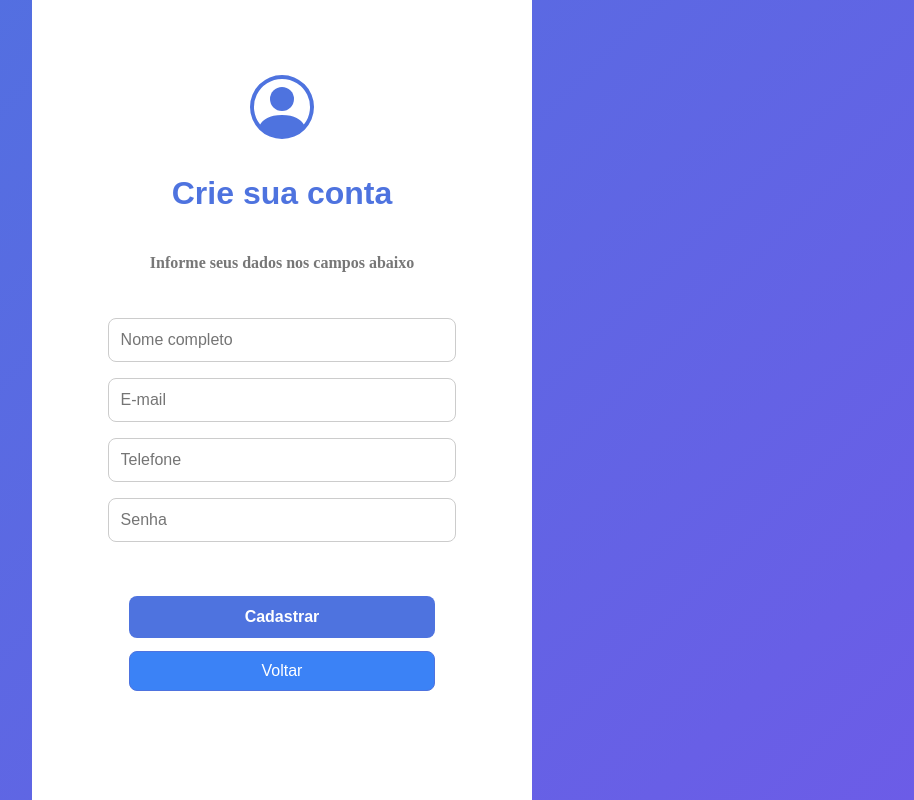
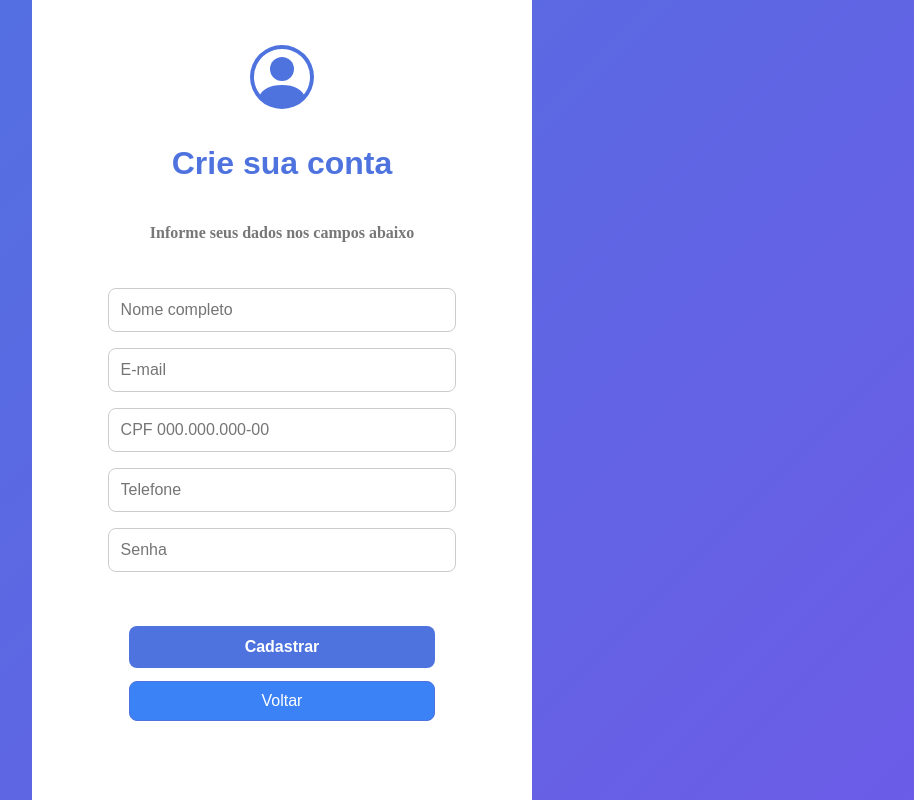
Before and after one commit to Phhenrique3/pet-shop, a Vue app: page /cadastro in a window 1280 px wide. Shown: the whole page, without its empty margins (358-1272 px from the left). Built offline with nearby package versions, Linux system fonts and the light colour scheme.

Commit message:
add campo de cnpj no cadastro

```diff
--- a/src/components/CadastroCliente/CadastroCliente.vue
+++ b/src/components/CadastroCliente/CadastroCliente.vue
@@ -40,6 +40,13 @@
       />
       <input
         class="input-cadastro"
+        v-model="cpf"
+        placeholder="CPF 000.000.000-00"
+        minlength="11"
+        required
+      />
+      <input
+        class="input-cadastro"
         v-model="telefone"
         placeholder="Telefone"
         required
@@ -70,6 +77,7 @@ const nome = ref("");
 const email = ref("");
 const senha = ref("");
 const telefone = ref("");
+const cpf = ref("");
 const router = useRouter();
 
 async function cadastrarCliente() {
@@ -87,17 +95,19 @@ async function cadastrarCliente() {
       body: JSON.stringify({
         nome: nome.value,
         email: email.value,
+        cpf: cpf.value,
         senha: senha.value,
         telefone: telefone.value,
       }),
     });
 
-    if (!res.ok) throw new Error("Erro no cadastro");
+    if (!res.ok) throw new Error(" no cadastro, CPF já cadastrado ");
 
     alert("🎉 Cliente cadastrado com sucesso!");
     router.push("/login");
 
     nome.value = "";
+    cpf.value = "";
     email.value = "";
     senha.value = "";
     telefone.value = "";
```
